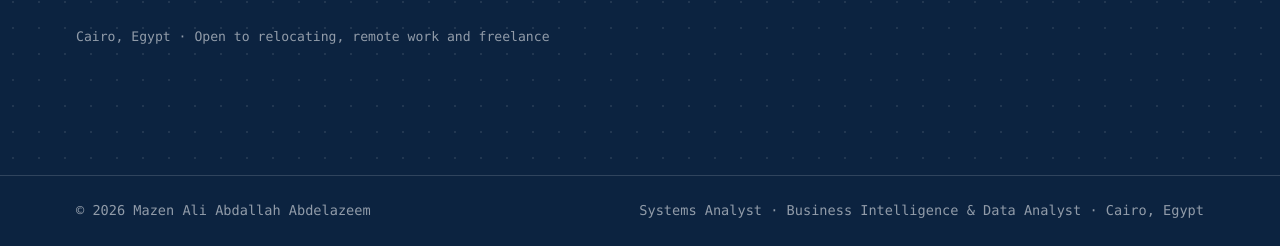
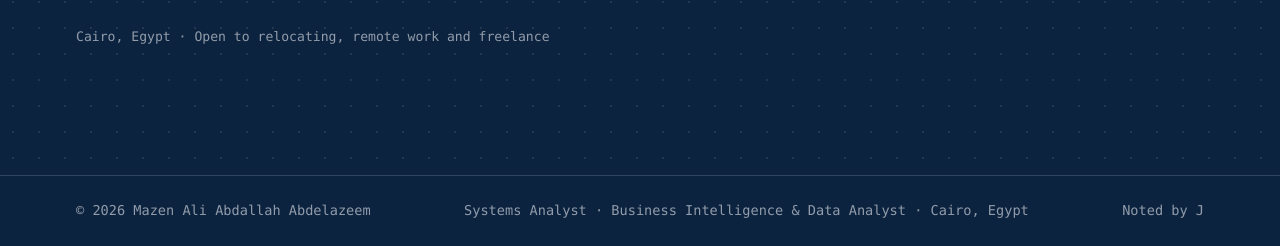
Before and after one commit to Mazenamer142/MazenAly, a plain HTML site: page index.html in a window 1280 px wide. Shown: the part 4099-4345 px from the top of the page. Drawn offline with Linux system fonts and the light colour scheme.

Commit message:
Add 'Noted by J' to footer
Co-Authored-By: Claude Sonnet 5.5 <noreply@anthropic.com>
Claude-Session: https://claude.ai/code/session_01UooR8GeTUxxnUBM7nmAMZH

```diff
--- a/index.html
+++ b/index.html
@@ -1329,6 +1329,7 @@ pre.out .k { color: #7cc6ff; font-weight: 700; } pre.out .f { color: #ffc83d; }
   <div class="container">
     <span>© <span id="year">2026</span> Mazen Ali Abdallah Abdelazeem</span>
     <span>Systems Analyst · Business Intelligence &amp; Data Analyst · Cairo, Egypt</span>
+    <span>Noted by J</span>
   </div>
 </footer>
 
```
